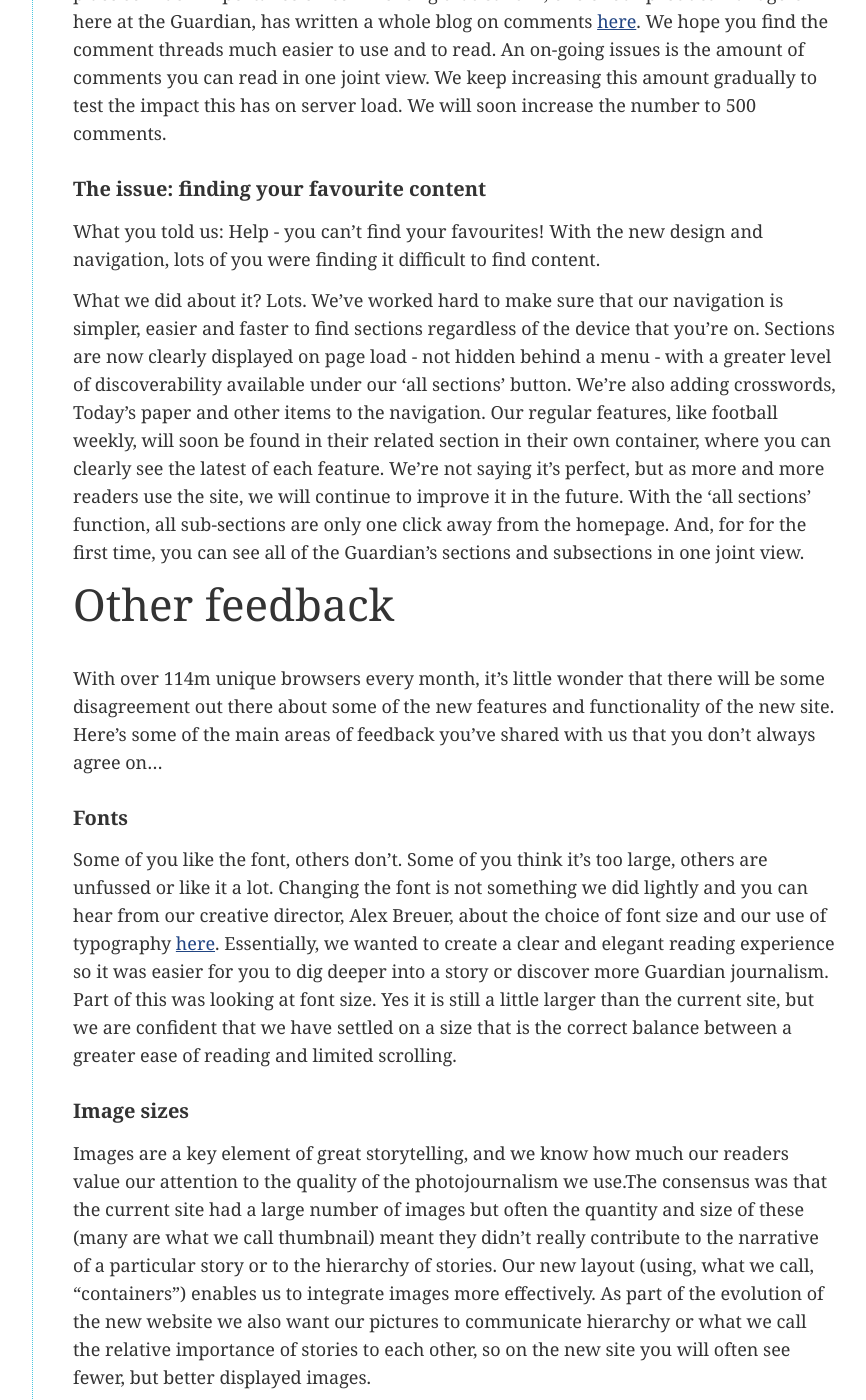
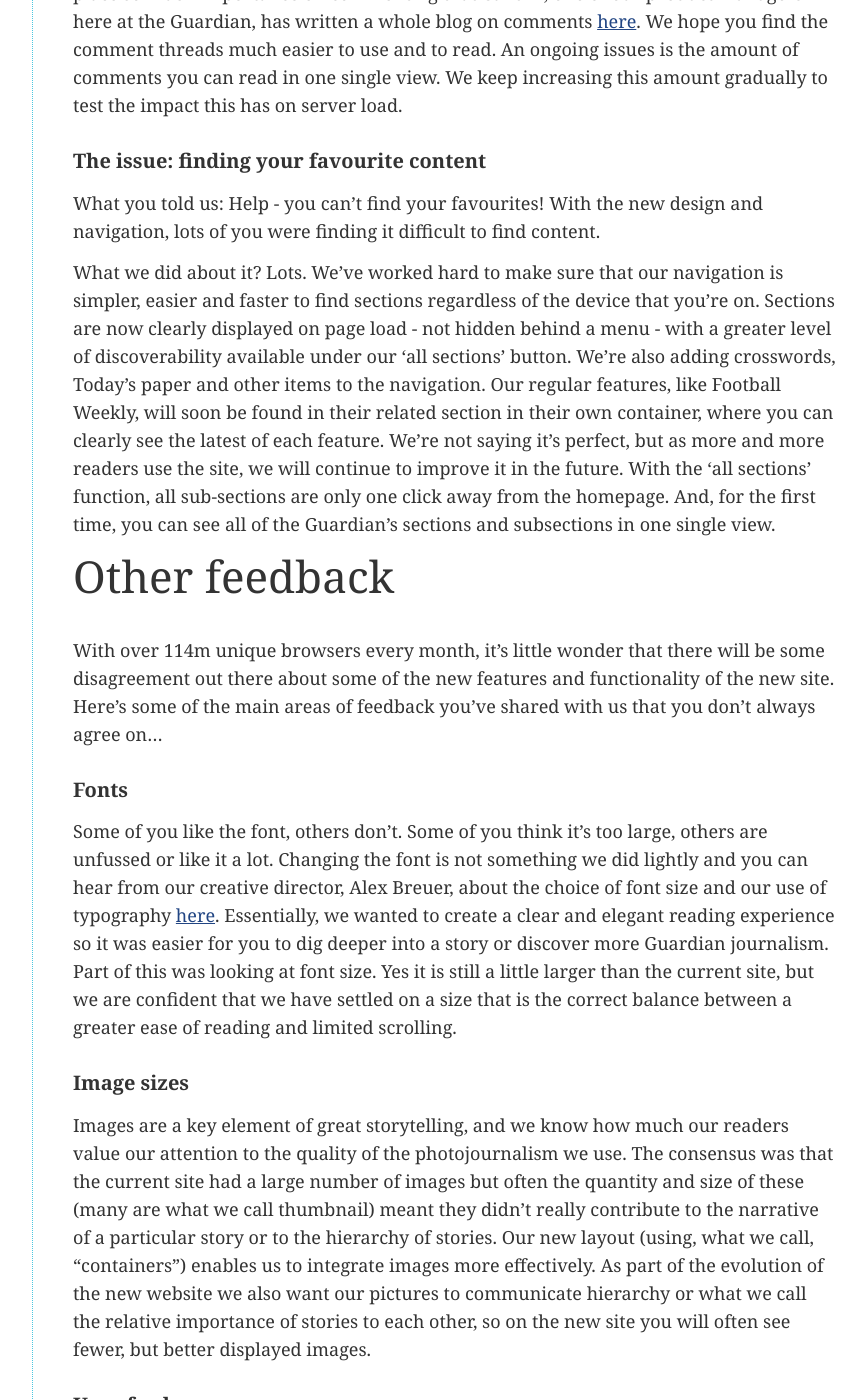
Before and after one commit to guardian/next, a Jekyll site: the page built from jekyll/_posts/2014-11-26-your-feedback-answered.md, in a window 1280 px wide and 1400 px high, scrolled down 1211 px. Shown: the whole window, without its empty margins (258-1124 px from the left). Built offline with Jekyll 4.4.1, drawn with Linux system fonts in a browser that asks for light colours; some web fonts are replaced; Markdown is read by kramdown in place of the engine named in the settings; some of the changed text lies outside the part shown.

Commit message:
Copy changes made

```diff
--- a/jekyll/_posts/2014-11-26-your-feedback-answered.md
+++ b/jekyll/_posts/2014-11-26-your-feedback-answered.md
@@ -19,16 +19,16 @@
 
 ## The issue: comment experience
 
-What you told us: The layout wasn’t compact enough, the text was not legible, refreshing comments and visiting permalinks. When we first launched the beta there was also no un-threaded view of comments.
+What you told us: The layout wasn’t compact enough, the text was not legible, refreshing comments took you to random places in the comments. When we first launched the beta there was also no unthreaded view of comments.
 
-What we did about it? We’ve addressed all these issues, and more. Being open is at the heart of our journalism so it was hugely important for us to get this right. In fact, we place so much importance on commenting that Cantlin, one of our product managers here at the Guardian, has written a whole blog on comments [here](http://next.theguardian.com/blog/comment-update/). We hope you find the comment threads much easier to use and to read. An on-going issues is the amount of comments you can read in one joint view. We keep increasing this amount gradually to test the impact this has on server load. We will soon increase the number to 500 comments.
+What we did about it? We’ve addressed all these issues, and more. Being open is at the heart of our journalism so it was hugely important for us to get this right. In fact, we place so much importance on commenting that Cantlin, one of our product managers here at the Guardian, has written a whole blog on comments [here](http://next.theguardian.com/blog/comment-update/). We hope you find the comment threads much easier to use and to read. An ongoing issues is the amount of comments you can read in one single view. We keep increasing this amount gradually to test the impact this has on server load.
 
 ## The issue: finding your favourite content
 
 What you told us: Help - you can’t find your favourites! With the new design and navigation, lots of you were finding it difficult to find content.
 
-What we did about it? Lots. We’ve worked hard to make sure that our navigation is simpler, easier and faster to find sections regardless of the device that you’re on. Sections are now clearly displayed on page load - not hidden behind a menu - with a greater level of discoverability available under our ‘all sections’ button.  We’re also adding crosswords, Today’s paper and other items to the navigation. Our regular features, like football weekly, will soon be found in their related section in their own container, where you can clearly see the latest of each feature. We’re not saying it’s perfect, but as more and more readers use the site, we will continue to improve it in the future.
-With the ‘all sections’ function, all sub-sections are only one click away from the homepage. And, for for the first time, you can see all of the Guardian’s sections and subsections in one joint view.
+What we did about it? Lots. We’ve worked hard to make sure that our navigation is simpler, easier and faster to find sections regardless of the device that you’re on. Sections are now clearly displayed on page load - not hidden behind a menu - with a greater level of discoverability available under our ‘all sections’ button.  We’re also adding crosswords, Today’s paper and other items to the navigation. Our regular features, like Football Weekly, will soon be found in their related section in their own container, where you can clearly see the latest of each feature. We’re not saying it’s perfect, but as more and more readers use the site, we will continue to improve it in the future.
+With the ‘all sections’ function, all sub-sections are only one click away from the homepage. And, for the first time, you can see all of the Guardian’s sections and subsections in one single view.
 
 # Other feedback
 
@@ -40,7 +40,7 @@
 
 ## Image sizes
 
-Images are a key element of great storytelling, and we know how much our readers value our attention to the quality of the photojournalism we use.The consensus was that the current site had a large number of images but often the quantity and size of these (many are what we call thumbnail) meant they didn’t really contribute to the narrative of a particular story or to the hierarchy of stories.  Our new layout (using, what we call, “containers”) enables us to integrate images more effectively. As part of the evolution of the new website we also want our pictures to communicate hierarchy or what we call the relative importance of stories to each other, so on the new site you will often see fewer, but better displayed images.
+Images are a key element of great storytelling, and we know how much our readers value our attention to the quality of the photojournalism we use. The consensus was that the current site had a large number of images but often the quantity and size of these (many are what we call thumbnail) meant they didn’t really contribute to the narrative of a particular story or to the hierarchy of stories.  Our new layout (using, what we call, “containers”) enables us to integrate images more effectively. As part of the evolution of the new website we also want our pictures to communicate hierarchy or what we call the relative importance of stories to each other, so on the new site you will often see fewer, but better displayed images.
 
 ## Use of colour
 
@@ -56,10 +56,10 @@
 
 ## “The site was built for mobile, with no desktop consideration”
 
-This simply isn’t the case. As Nick Haley [outlined in his blog](http://next.theguardian.com/blog/feedback-so-far/), we started with a mobile solution and scaled appropriately. The new website has been carefully crafted to deliver a greater journalistic experience across any device, regardless of the screen’s size, and mobile was the first step in delivering this experience. We can also see that while there is a lot of talk in the media about desktop traffic going away Both, the Guardian’s desktop traffic as well as its mobile traffic are both growing strongly. We have a strong interest in providing you with an excellent experience on desktop devices as much as on tablets or smartphones.
+This simply isn’t the case. As Nick Haley [outlined in his blog](http://next.theguardian.com/blog/feedback-so-far/), we started with a mobile solution and scaled appropriately. The new website has been carefully crafted to deliver a greater journalistic experience across any device, regardless of the screen’s size, and mobile was the first step in delivering this experience. We can also see that while there is a lot of talk in the media about desktop traffic going away. Both the Guardian’s desktop traffic as well as its mobile traffic are growing strongly. We have a strong interest in providing you with an excellent experience on desktop devices as much as on tablets or smartphones.
 
 ## Keep your comments coming
 
-Thank you for all your comments - positive or negative - and please keep it coming. We are listening and want to make sure you can see the changes and the decisions behind them Some of the changes mentioned here will be coming over the coming weeks so please bear with us.
+Thank you for all your comments - positive or negative - and please keep it coming. We are listening and want to make sure you can see the changes and the decisions behind them. Some of the changes mentioned here will be coming over the coming weeks so please bear with us.
 
 We really value your feedback.  Please fill in our survey [here](https://www.surveymonkey.com/s/theguardian-beta-feedback).
```
